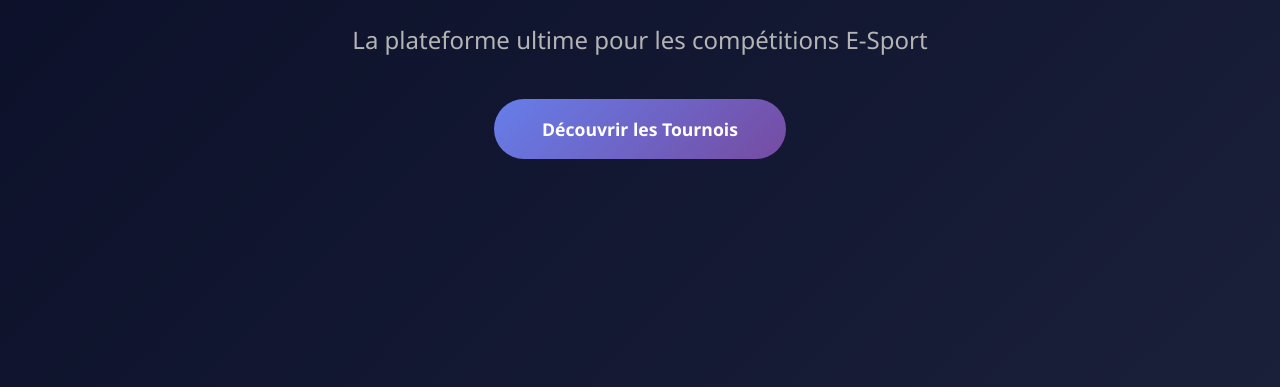
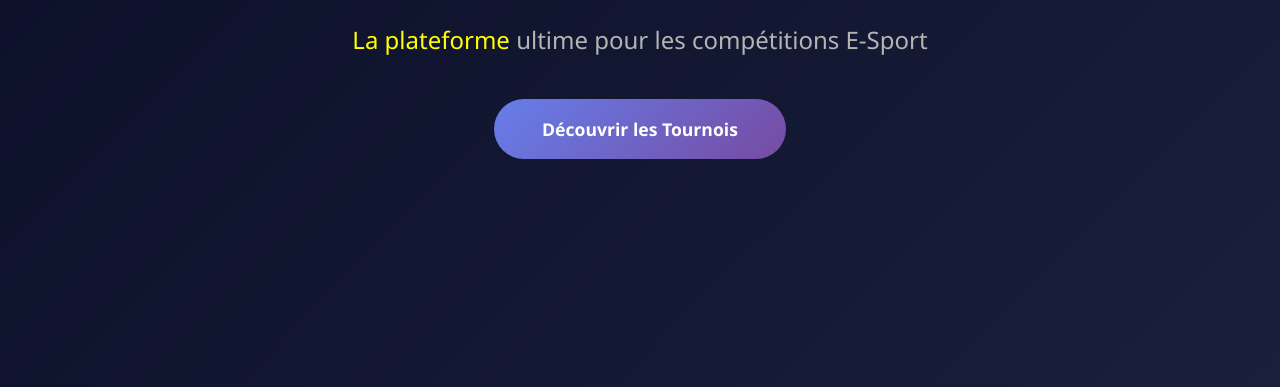
Before and after one commit to Aymanemjj/github-workshop, a plain HTML site: page index.html in a window 1280 px wide. Shown: the part 413-800 px from the top of the page. Drawn offline with Linux system fonts and the light colour scheme.

Commit message:
colore le mot platform dans la premier page  en color yellow

```diff
--- a/css.css
+++ b/css.css
@@ -122,6 +122,11 @@
             z-index: 1;
         }
 
+        .hero-content p span{
+            color: yellow;
+
+        }
+
         .hero h1 {
             font-size: 4rem;
             margin-bottom: 1.5rem;
@@ -131,6 +136,8 @@
             background-clip: text;
             animation: fadeInUp 1s ease-out;
         }
+
+
 
         @keyframes fadeInUp {
             from {
--- a/index.html
+++ b/index.html
@@ -31,7 +31,7 @@
     <section id="accueil" class="hero">
         <div class="hero-content">
             <h1>Bienvenue sur E-Arena</h1>
-            <p>La plateforme ultime pour les compétitions E-Sport</p>
+            <p><span>La plateforme</span> ultime pour les compétitions E-Sport</p>
             <a href="#tournois" class="cta-button">Découvrir les Tournois</a>
         </div>
     </section>
```
